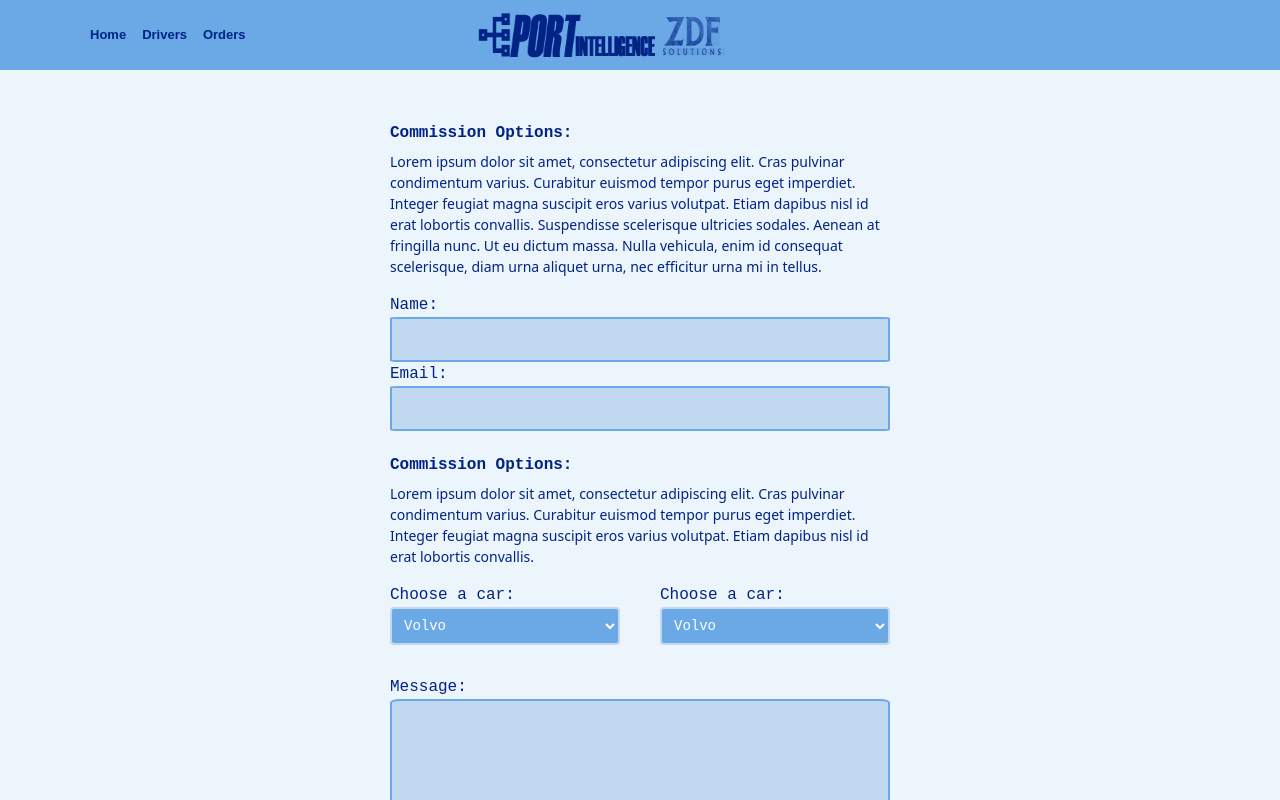
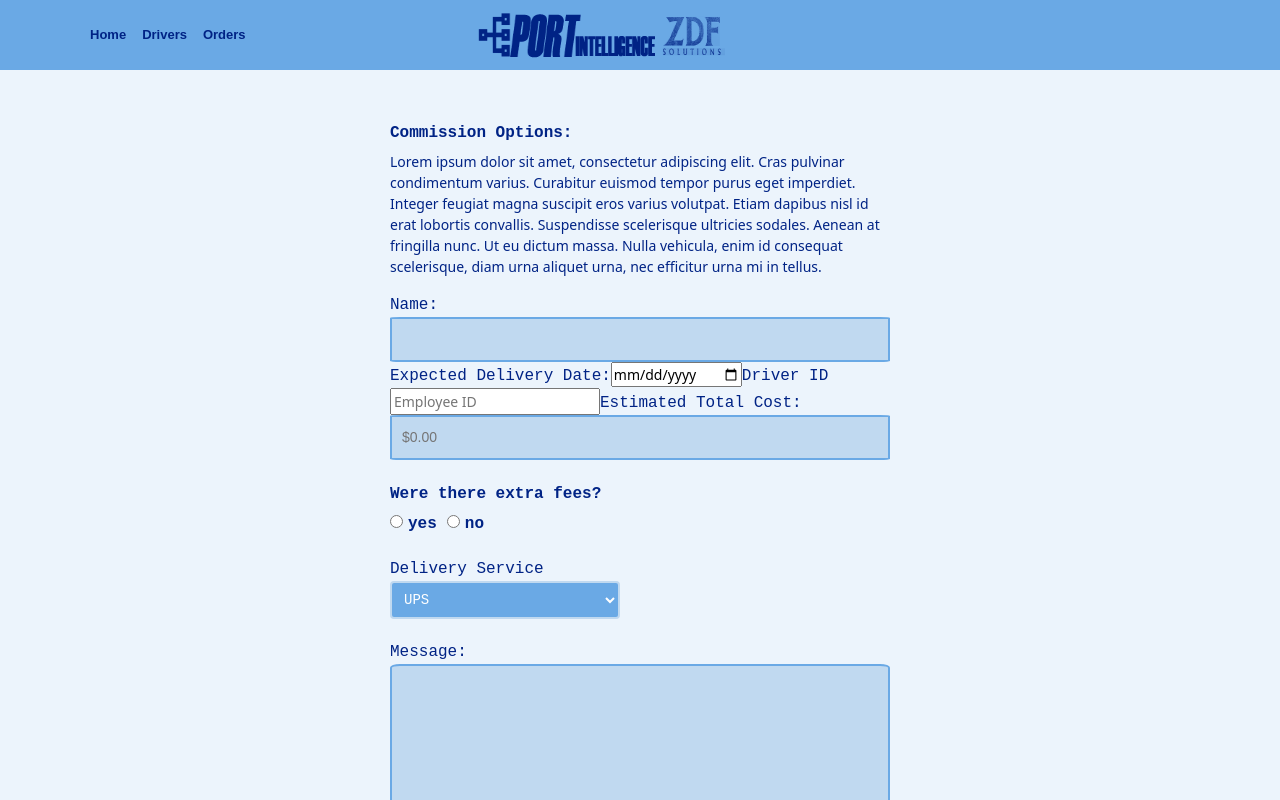
Before and after one commit to trajonjUH/cis4375team02, a Vue app in the folder frontend/: page /Orders in a window 1280 px wide. Shown: the top 800 px of the page. Built offline with nearby package versions, Linux system fonts and the light colour scheme.

Commit message:
Changes to the Orders Page

```diff
--- a/frontend/src/views/Drivers.vue
+++ b/frontend/src/views/Drivers.vue
@@ -63,7 +63,7 @@ export default {
             <label for="phone"> </label>
               <input type="tel" name="phone" placeholder="Phone Number" id="phone" required>
 
-            <label for="Hiring Date">Hiring Date:</label>
+            <label for="Hiring_Date">Hiring Date:</label>
               <input type="date" name="date" placeholder="Hiring Date" id="date" required>
 
             <label for="message">Comments:</label>
--- a/frontend/src/views/Orders.vue
+++ b/frontend/src/views/Orders.vue
@@ -55,52 +55,31 @@ export default {
             <label for="name">Name:</label>
               <input type="text" name="name" id="name" required>
 
-            <label for="email">Email:</label>
-              <input type="email" name="email" id="email" required>
+            <label for="Expected_Date">Expected Delivery Date:</label>
+              <input type="date" name="date" placeholder="Hiring Date" id="date" required>
 
-      <h2>Commission Options:</h2>
-        <p>Lorem ipsum dolor sit amet, consectetur adipiscing elit. Cras pulvinar condimentum varius. Curabitur euismod tempor purus eget imperdiet.
-        Integer feugiat magna suscipit eros varius volutpat. Etiam dapibus nisl id erat lobortis convallis.</p>
+            <label for="empid">Driver ID</label>
+              <input type="number" name="empid" placeholder="Employee ID" id="empid" required>
 
-  <div class="form-container">
-    <div class="form-group">
-      <label for="commtype1">Choose a car:</label>
-      <select name="commtype1" id="commtype1" class="custom-select">
-        <option value="volvo">Volvo</option>
-        <option value="saab">Saab</option>
-        <option value="opel">Opel</option>
-        <option value="audi">Audi</option>
-      </select>
-    </div>
+            <label for="money">Estimated Total Cost:</label>
+              <input type="text" id="money" name="money" placeholder="$0.00" />
 
-    <div class="form-group">
-      <label for="commtype1">Choose a car:</label>
-      <select name="commtype1" id="commtype1" class="custom-select">
-        <option value="volvo">Volvo</option>
-        <option value="saab">Saab</option>
-        <option value="opel">Opel</option>
-        <option value="audi">Audi</option>
-      </select>
-    </div>
-  </div>
-      <br>
-      <br>
-
-      <label for="message">Message:</label>
-        <textarea id="message" name="message" rows="8" required></textarea>
-      <br>
-
-      <h2>WIP</h2>
+            <h2>Were there extra fees?</h2>
               <input type="radio" id="yes" name="wip" value="yes">
                 <label for="yes" class="radio">yes</label>
 
               <input type="radio" id="no" name="wip" value="no">
                 <label for="no" class="radio">no</label><br>
-
-      <h2>Commission Options:</h2>
-        <p>Lorem ipsum dolor sit amet, consectetur adipiscing elit. Cras pulvinar condimentum varius. Curabitur euismod tempor purus eget imperdiet.
-        Integer feugiat magna suscipit eros varius volutpat. Etiam dapibus nisl id erat lobortis convallis.</p>
                 <br>
+            <label for="commtype1">Delivery Service</label><br>
+                <select name="commtype1" id="commtype1" class="custom-select">
+                  <option value="volvo">UPS</option>
+                  <option value="saab">FedEx</option>
+                  <option value="opel">USPS</option>
+                </select>
+            <br><br>
+            <label for="message">Message:</label>
+              <textarea id="message" name="message" rows="8" required></textarea>
 
       <button type="submit">Submit</button>
       <div v-if="showConfirmation" class="confirmation-message">
@@ -150,6 +129,8 @@ export default {
       padding-bottom: 100px;
       padding-top: 5px;
     }
+
+
     input[type="text"],
     input[type="email"],
     textarea {
```
Lines whose indentation alone changed are shown as unchanged.
